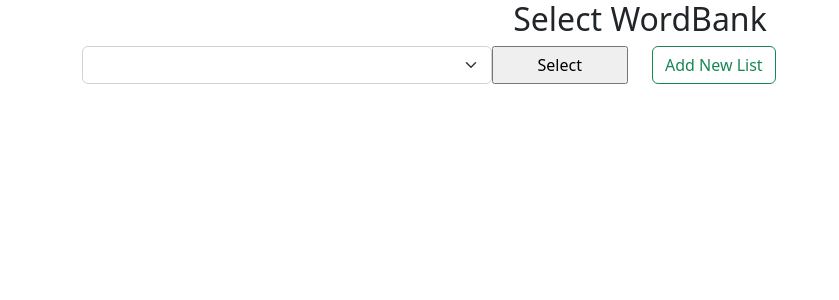
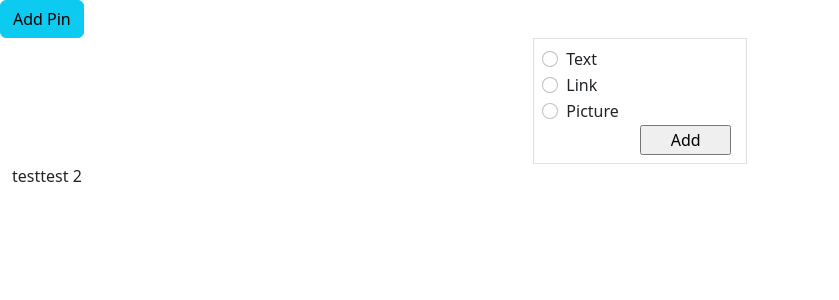
Before and after one commit to bluberimiffin/WordBank, a React (Create React App) app: page / in a window 1280 px wide. Shown: the top 300 px of the page, without its empty margins (0-839 px from the left). Built offline with nearby package versions, Linux system fonts and the light colour scheme.

Commit message:
display content into Board. No styling yet.

```diff
--- a/src/App.js
+++ b/src/App.js
@@ -1,10 +1,11 @@
 import './App.css';
+import MoodBoard from './MoodBoard';
 import WordBankPage from './WordBankPage.js'
 function App() {
   return (
     <div>
-      <WordBankPage />
-
+      {/*<WordBankPage />*/}
+<MoodBoard />
     </div>
   );
 }
--- a/src/MoodBoard.js
+++ b/src/MoodBoard.js
@@ -2,13 +2,86 @@ import React, { useState} from 'react';
 import 'bootstrap/dist/css/bootstrap.min.css';
 
 function MoodBoard() {
-  const[content, setContent] = useState([]);
+  const[content, setContent] = useState([
+    {
+      "type" : "p",
+      "value" : "test"
+    },
+    {
+      "type" : "p",
+      "value" : "test 2"
+    }
+  ]);
   return (
-    <div>Hi test</div>
+    <div>
+      <CreateButton />
+      <AddPin />
+      <Board content={content}/>
+    </div>
+  )
+}
+const Board = props => {
+  let board =[];
+  for (let i = 0; i < props.content.length; i++) {
+    let info = props.content[i];
+    let post = null;
+    if (info["type"]==="p") {
+      let post = React.createElement('p', null, props.content[i]['value']);
+      board.push(post);
+    }
+  }
+  return (
+    <div className="container-fluid d-flex">
+      {board}
+    </div>
+  )
+}
+const CreateButton = props=> {
+  return (<button className='btn btn-info'>Add Pin</button>)
+}
+
+const AddPin = props => {
+  return (
+    <div className='container border col-sm-2 p-2'>
+      <div className="form-check">
+          <input className="form-check-input" name="choose-content"
+              type="radio"  id="textOption" value="p"></input>
+      <label className="form-check-label" for="textOption">
+        Text
+      </label>
+    </div>
+    <div className="form-check">
+          <input className="form-check-input" name="choose-content"
+          type="radio" id="linkOption" value="a"></input>
+      <label className="form-check-label" for="LinkOption">
+        Link
+      </label>
+    </div>
+    <div className="form-check">
+          <input className="form-check-input" name="choose-content"
+          type="radio" id="picOption" value="img"></input>
+      <label className="form-check-label" for="LinkOption">
+        Picture
+      </label>
+    </div>
+    <div className="row">
+      <div className="col-sm-6"></div>
+      <input className="col-sm-5" type="submit" value="Add"></input>
+    </div>
+  </div>
   )
 }
 
-const addPin = props => {
+const addContent = props => {
 
 }
+/**
+ * Returns a new element of given type.
+ * @param {string} tagName - the type of tag that will be created.
+ * @returns {Element} element of type of the given tagName. Null if the tagName is not recognized.
+ */
+  function gen(tagName) {
+  return document.createElement(tagName);
+}
+
 export default MoodBoard;
```
Also changed, not shown: src/Menu.js (added, +8 -0 lines).
